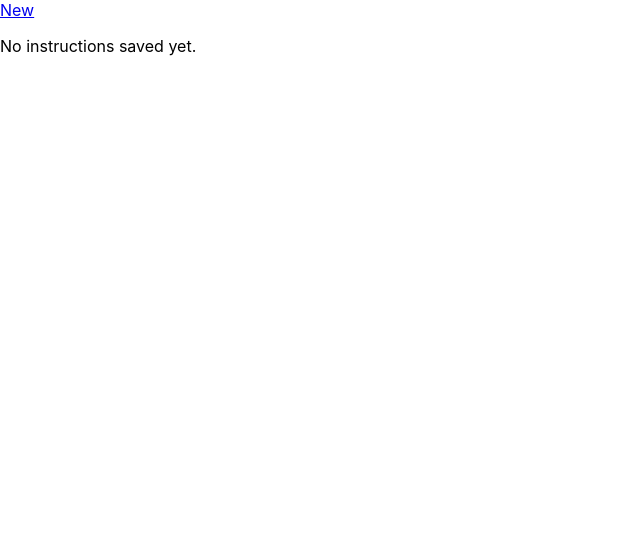
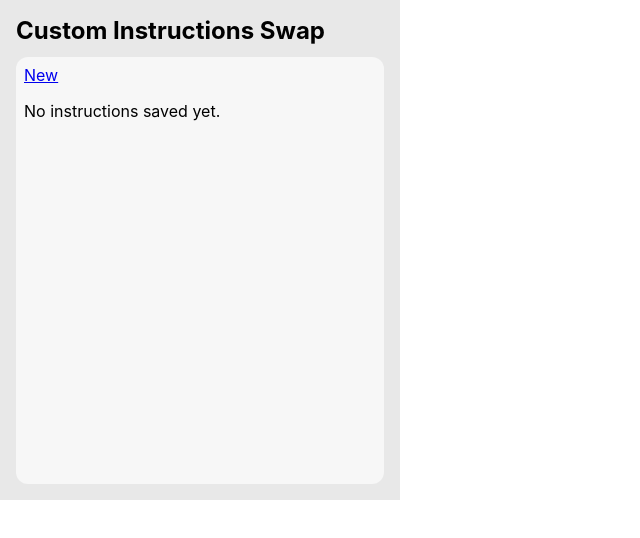
Before and after one commit to xamdel/custom-instructions-loader, a React (Create React App) app: page / in a window 1280 px wide. Shown: the top 538 px of the page, without its empty margins (0-640 px from the left). Built offline with nearby package versions, Linux system fonts and the light colour scheme.

Commit message:
header and basic styling

```diff
--- a/src/App.css
+++ b/src/App.css
@@ -1,38 +1,22 @@
-.App {
-  text-align: center;
+.outer-wrapper {
+    display: flex;
+    flex-direction: column;
+    height: 500px;
+    width: 400px;
+    background-color: #E8E8E8;
+    padding: 16px;
+    box-sizing: border-box;
 }
 
-.App-logo {
-  height: 40vmin;
-  pointer-events: none;
+.header h2 {
+    margin-top: 0;
+    margin-bottom: 12px;
 }
 
-@media (prefers-reduced-motion: no-preference) {
-  .App-logo {
-    animation: App-logo-spin infinite 20s linear;
-  }
+.container {
+    flex-grow: 1;
+    background-color: #f7f7f7;
+    padding: 8px;
+    height: 100%;
+    border-radius: 12px;
 }
-
-.App-header {
-  background-color: #282c34;
-  min-height: 100vh;
-  display: flex;
-  flex-direction: column;
-  align-items: center;
-  justify-content: center;
-  font-size: calc(10px + 2vmin);
-  color: white;
-}
-
-.App-link {
-  color: #61dafb;
-}
-
-@keyframes App-logo-spin {
-  from {
-    transform: rotate(0deg);
-  }
-  to {
-    transform: rotate(360deg);
-  }
-}
--- a/src/App.tsx
+++ b/src/App.tsx
@@ -4,15 +4,21 @@
 import Popup from './popup/Popup';
 import InstructionForm from './components/InstructionsForm';
 import InstructionView from './components/InstructionView';
+import Header from './components/Header';
 
 function App() {
   return (
+    <div className='outer-wrapper'>
+      <Header />
+      <div className='container'>
         <Routes>
           <Route path="/" element={<Popup />} />
           <Route path="/instructions/new" element={<InstructionForm />} />
           <Route path="/instructions/edit/:id" element={<InstructionForm />} />
           <Route path="/instructions/view/:id" element={<InstructionView />} />
         </Routes>
+      </div>
+    </div>
   );
 }
 export default App;
--- /dev/null
+++ b/src/components/Header.tsx
@@ -0,0 +1,11 @@
+import React from 'react';
+
+const Header: React.FC = () => {
+  return (
+    <div className="header">
+      <h2>Custom Instructions Swap</h2>
+    </div>
+  );
+};
+
+export default Header;
--- a/src/index.css
+++ b/src/index.css
@@ -6,7 +6,7 @@
   -webkit-font-smoothing: antialiased;
   -moz-osx-font-smoothing: grayscale;
   width: 400px;
-  height: 400px;
+  height: 500px;
 }
 
 code {
```
Also changed, not shown: 1 other file (tests, documents, lock files or other folders). Lines whose indentation alone changed are shown as unchanged.
